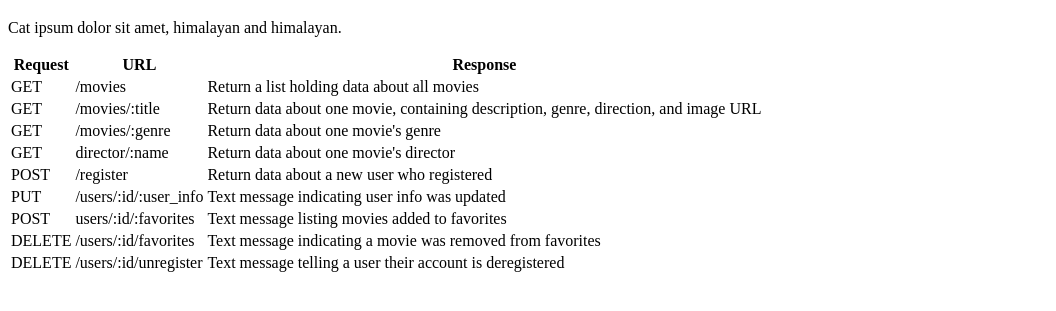
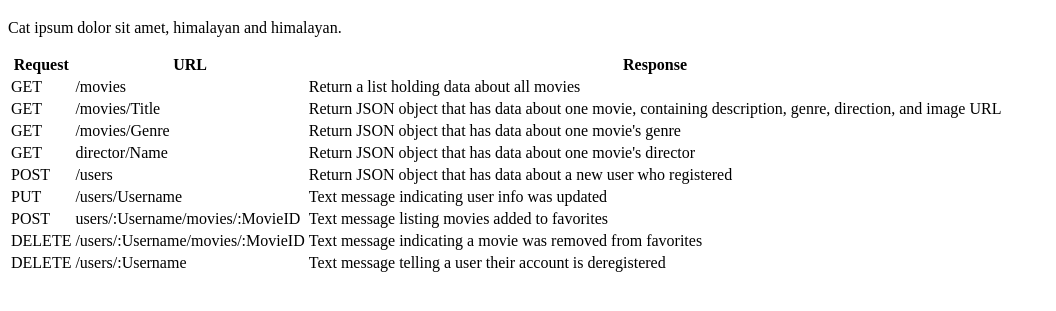
Before and after one commit to Coding-Usagi/movie_api, a website: page public/documentation.html in a window 1280 px wide. Shown: the part 61-372 px from the top of the page, without its empty margins (0-1056 px from the left). Drawn offline with Linux system fonts and the light colour scheme.

Commit message:
Updated documentation.html

```diff
--- a/public/documentation.html
+++ b/public/documentation.html
@@ -20,42 +20,42 @@
     </tr>
     <tr>
       <td>GET</td>
-      <td>/movies/:title</td>
-      <td>Return data about one movie, containing description, genre, direction, and image URL</td>
+      <td>/movies/Title</td>
+      <td>Return JSON object that has data about one movie, containing description, genre, direction, and image URL</td>
     </tr>
     <tr>
       <td>GET</td>
-      <td>/movies/:genre</td>
-      <td>Return data about one movie's genre</td>
+      <td>/movies/Genre</td>
+      <td>Return JSON object that has data about one movie's genre</td>
     </tr>
     <tr>
       <td>GET</td>
-      <td>director/:name</td>
-      <td>Return data about one movie's director</td>
+      <td>director/Name</td>
+      <td>Return JSON object that has data about one movie's director</td>
     </tr>
     <tr>
       <td>POST</td>
-      <td>/register</td>
-      <td>Return data about a new user who registered</td>
+      <td>/users</td>
+      <td>Return JSON object that has data about a new user who registered</td>
     </tr>
     <tr>
       <td>PUT</td>
-      <td>/users/:id/:user_info</td>
+      <td>/users/Username</td>
       <td>Text message indicating user info was updated</td>
     </tr>
     <tr>
       <td>POST</td>
-      <td>users/:id/:favorites</td>
+      <td>users/:Username/movies/:MovieID</td>
       <td>Text message listing movies added to favorites</td>
     </tr>
     <tr>
       <td>DELETE</td>
-      <td>/users/:id/favorites</td>
+      <td>/users/:Username/movies/:MovieID</td>
       <td>Text message indicating a movie was removed from favorites</td>
     </tr>
     <tr>
       <td>DELETE</td>
-      <td>/users/:id/unregister</td>
+      <td>/users/:Username</td>
       <td>Text message telling a user their account is deregistered</td>
     </tr>
   </table>
```
